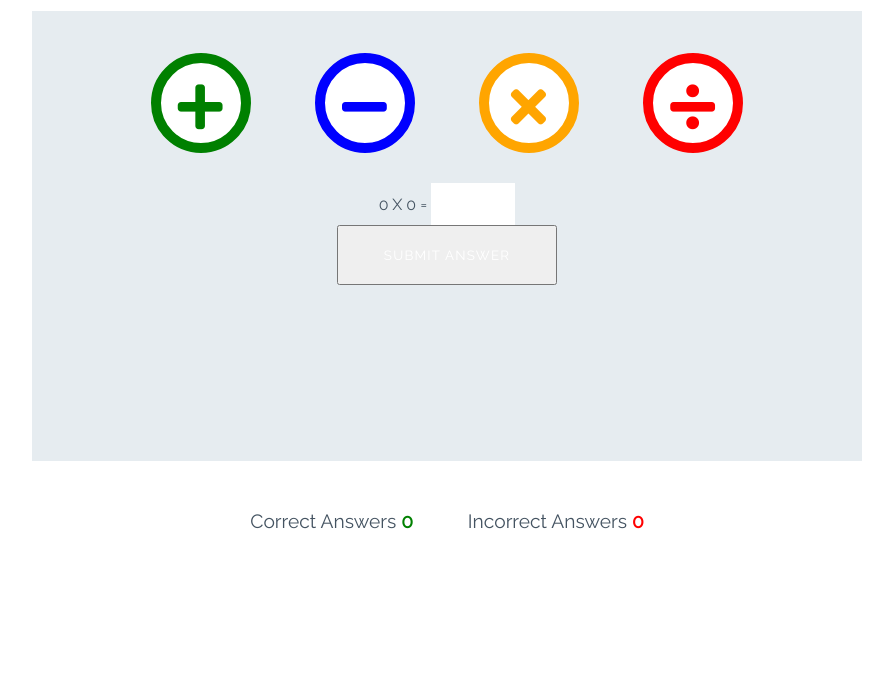
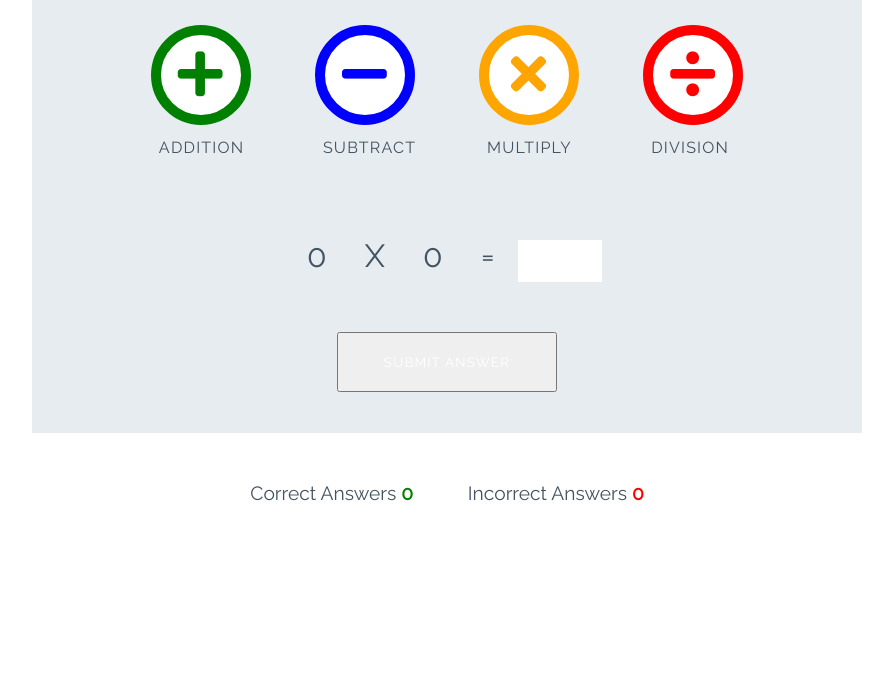
Before and after one commit to David-CB-UK/Love-Maths, a plain HTML site: page index.html in a window 1280 px wide. Shown: the part 120-800 px from the top of the page, without its empty margins (193-1086 px from the left). Drawn offline with Linux system fonts and the light colour scheme.

Commit message:
add styles for the game

```diff
--- a/assets/css/style.css
+++ b/assets/css/style.css
@@ -109,6 +109,14 @@
     font-size: 3.2rem;
     margin: 0 30px;
     transition: all 0.5s;
+}
+
+.btn--big::after{
+    content: attr(data-type);
+    font-size: 1rem;
+    position: relative;
+    color: #445361;
+    left: -0.5rem;
 }
 
 .btn--blue {
--- a/index.html
+++ b/index.html
@@ -15,23 +15,25 @@
     </head>
     <body>
         <h1 class="heading">
-            <img lass="logo" src="assets/images/logo.png" alt="Love Maths Logo">Love Maths</h1>
+            <img class="logo" src="assets/images/logo.png" alt="Love Maths Logo">Love Maths</h1>
 
         <div class="game-area">
             <div class="controls-area">
-                <button class="btn btn--big btn--green">
+                <button data-type="addition" class="btn btn--big btn--green">
                     <i class="fas fa-plus"></i>
                 </button>
-                <button class="btn btn--big btn--blue">
-                    <i class="fas fa-minus"></i>                </button>
-                <button class="btn btn--big btn--orange">
-                    <i class="fas fa-times"></i>                </button>
-                <button class="btn btn--big btn--red">
+                <button data-type="subtract" class="btn btn--big btn--blue">
+                    <i class="fas fa-minus"></i>
+                </button>
+                <button data-type="multiply" class="btn btn--big btn--orange">
+                    <i class="fas fa-times"></i>
+                </button>
+                <button data-type="division" class="btn btn--big btn--red">
                     <i class="fas fa-divide"></i>
                 </button>
+            </div>
 
-            </div>
-            <div class="operation-area">
+            <div class="question-area">
                 <span id="operand1">0</span>
                 <span id="operator">X</span>
                 <span id="operand2">0</span>
@@ -39,7 +41,7 @@
                 <p class="answer-message">Enter Answer:</p>
                 <input id="answer-box" type="number">
             </div>
-            <button class="btn btn--grey" >Submit Answer</button>
+            <button data-type="submit" class="btn btn--grey" >Submit Answer</button>
         </div>
 
         <div class="score-area">
```
